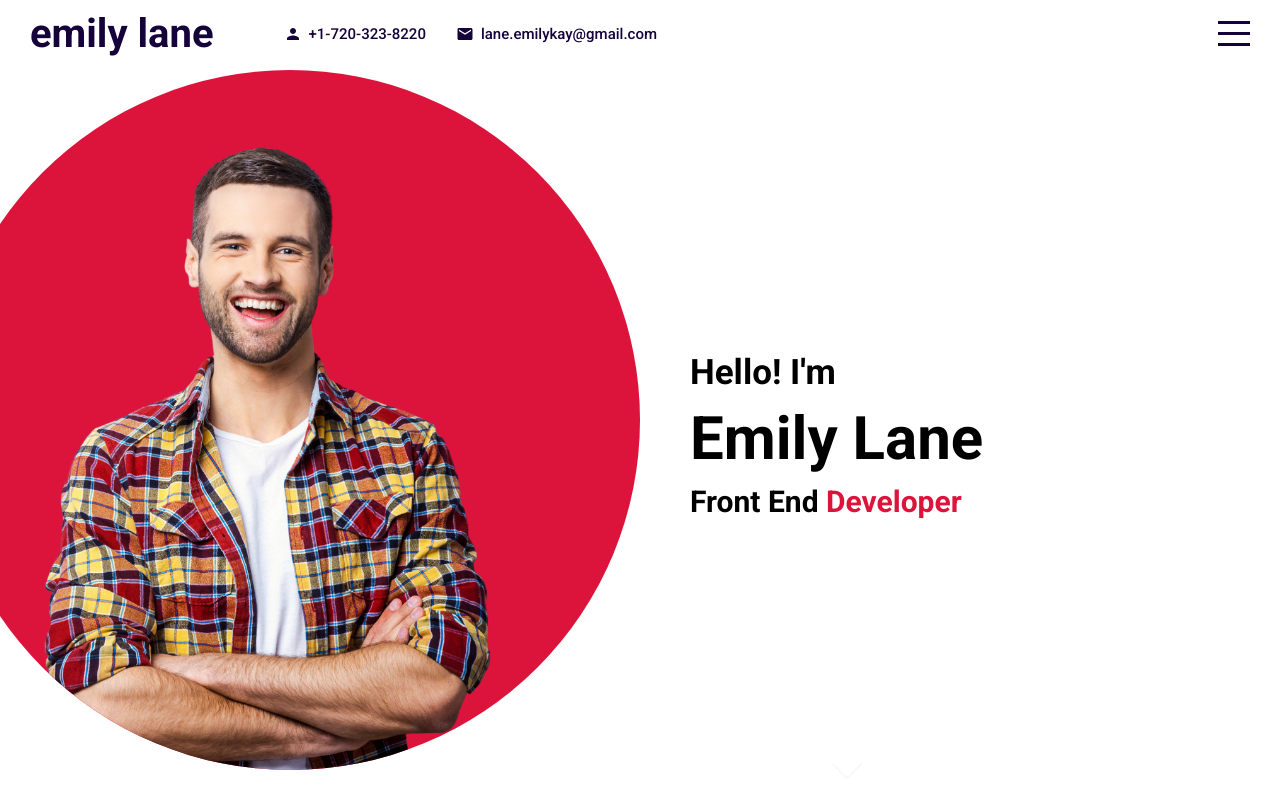
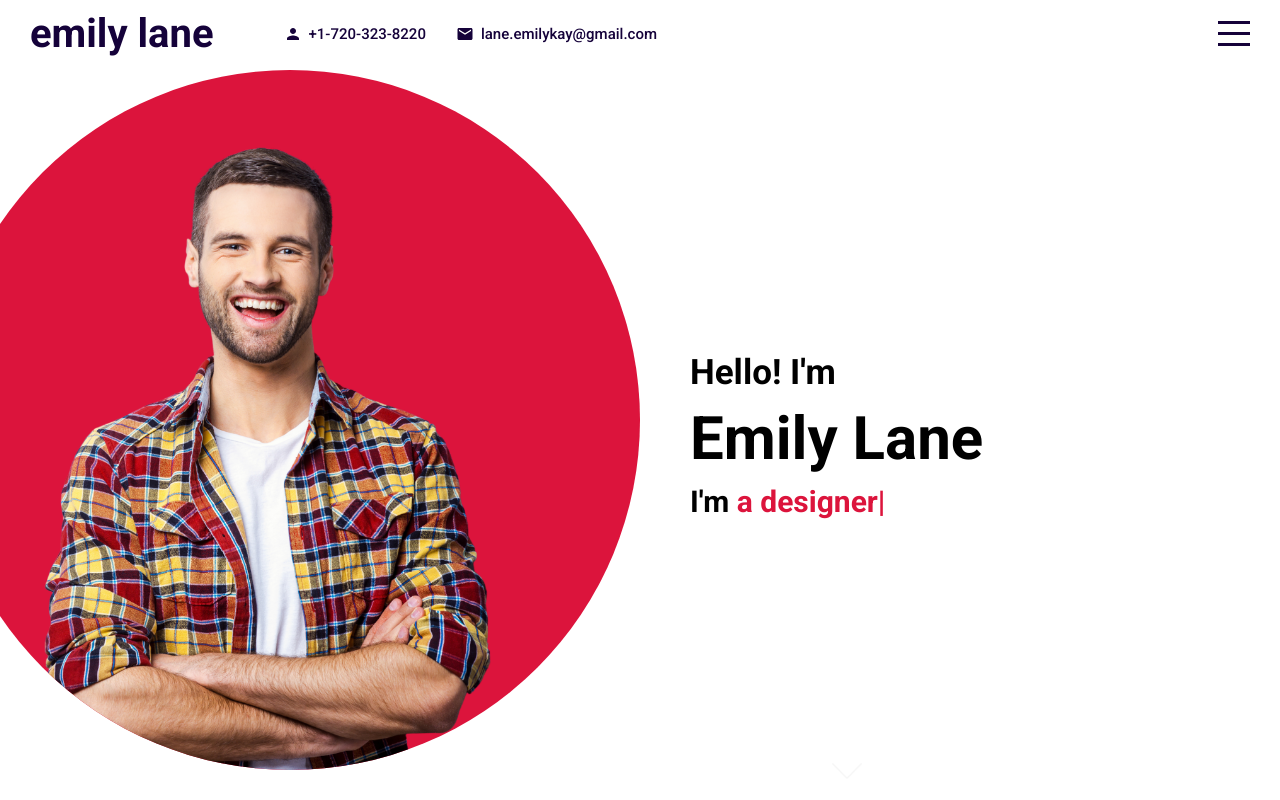
Before and after one commit to emkaygru/portfolio-react, a React (Create React App) app: page / in a window 1280 px wide. Built offline with nearby package versions, Linux system fonts and the light colour scheme.

Commit message:
added typing effect

```diff
--- a/src/components/Intro/intro.jsx
+++ b/src/components/Intro/intro.jsx
@@ -1,6 +1,17 @@
 import "./Intro.scss";
+import { init } from "ityped";
+import { useEffect, useRef } from "react";
 
-export default function intro() {
+export default function Intro() {
+  const textRef = useRef();
+  useEffect(() => {
+    init(textRef.current, {
+      showCursor: true,
+      backDelay: 1500,
+      backSpeed: 60,
+      strings: ["a developer", "a designer", "a little dead inside"],
+    });
+  }, []);
   return (
     <div className="intro" id="intro">
       <div className="left">
@@ -13,7 +24,7 @@ export default function intro() {
           <h2>Hello! I'm</h2>
           <h1>Emily Lane</h1>
           <h3>
-            Front End <span>Developer</span>
+            I'm <span ref={textRef}></span>
           </h3>
         </div>
         <a href="#portfolio">
--- a/src/components/Intro/intro.scss
+++ b/src/components/Intro/intro.scss
@@ -52,6 +52,20 @@
                     font-size: inherit;
                     color: crimson;
                 }
+
+                .ityped-cursor {
+                    animation: blink 1s infinite ease-in-out;
+                }
+
+                @keyframes blink {
+                    50% {
+                        opacity: 1;
+                    }
+
+                    100% {
+                        opacity: 0;
+                    }
+                }
             }
         }
 
```
